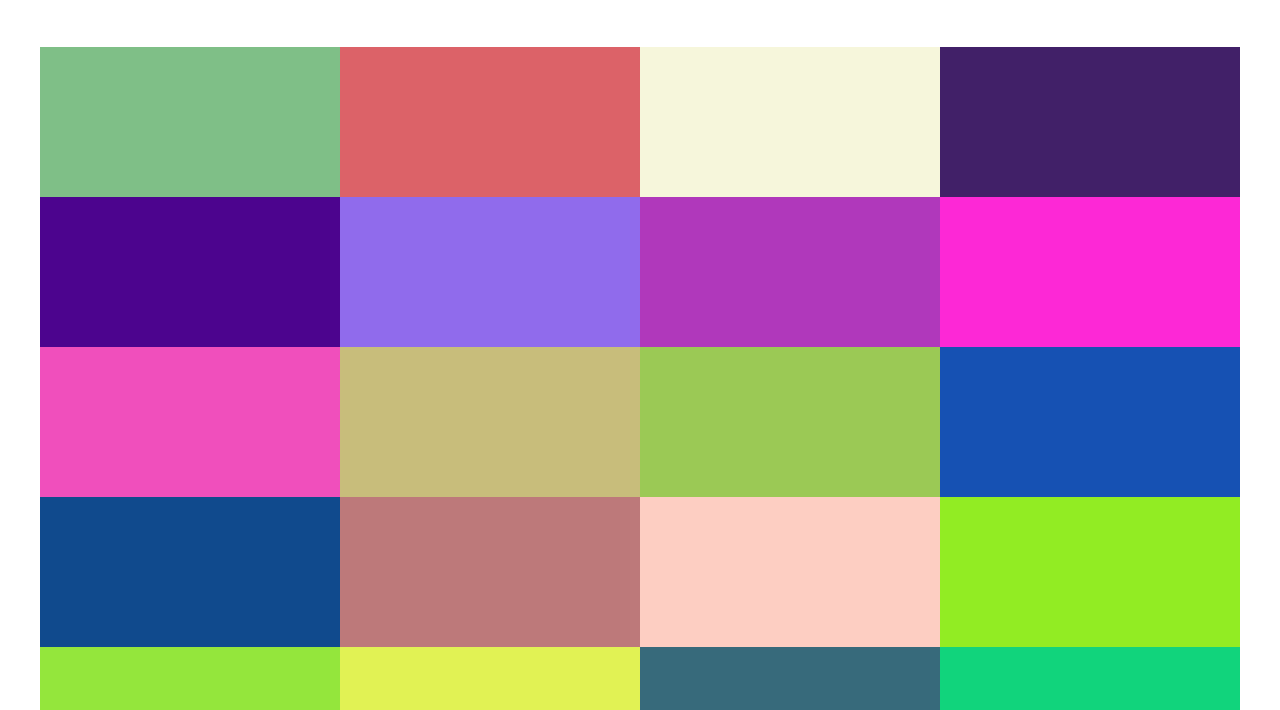
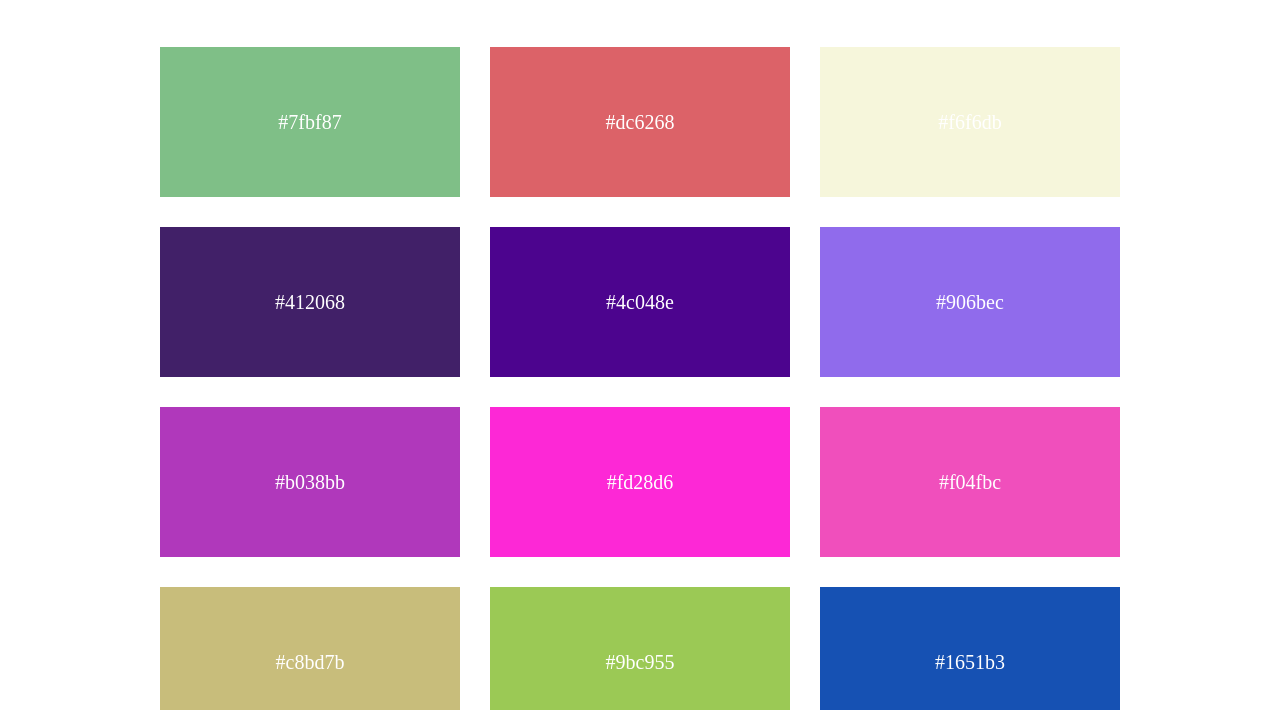
Before and after one commit to kaverichougule/Random_Color_Generator, a plain HTML site: page index.html in a window 1280 px wide. Shown: the part 90-800 px from the top of the page. Drawn offline with Linux system fonts and the light colour scheme.

Commit message:
Initial Commit

```diff
--- a/script.js
+++ b/script.js
@@ -14,6 +14,7 @@ let color_divs=document.querySelectorAll('.div_container');
 color_divs.forEach((single_color_div)=>{
     let color_code_generated=RandomColorGenerator();
     single_color_div.style.backgroundColor="#"+color_code_generated;
+    single_color_div.innerText=`#${color_code_generated}`
 })
 function RandomColorGenerator(){
     let hexCode="0123456789abcdef"
--- a/style.css
+++ b/style.css
@@ -11,10 +11,15 @@
     justify-content: center;
     align-items: center;
     flex-wrap: wrap;
+    gap: 30px;
 }
 .div_container{
     height: 150px;
     width: 300px;
     background-color: blueviolet;
-    color: black;
+    color: white;
+    display: flex;
+    justify-content: center;
+    align-items: center;
+    font-size: 20px;
 }
```
